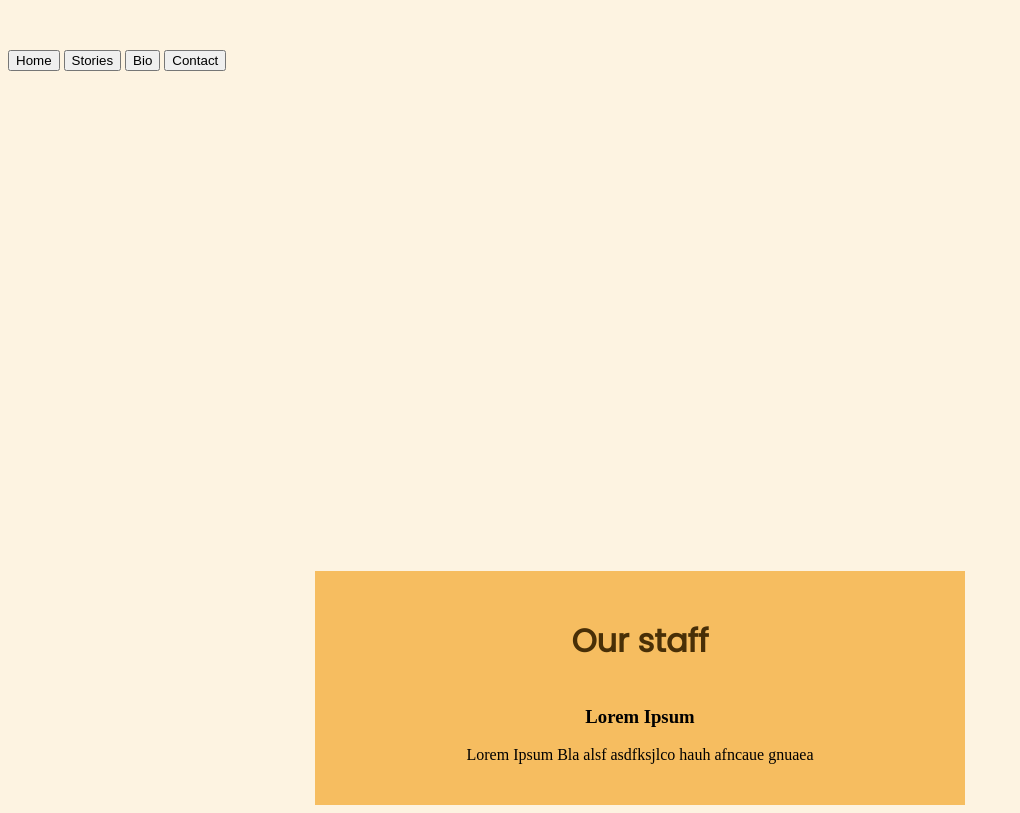
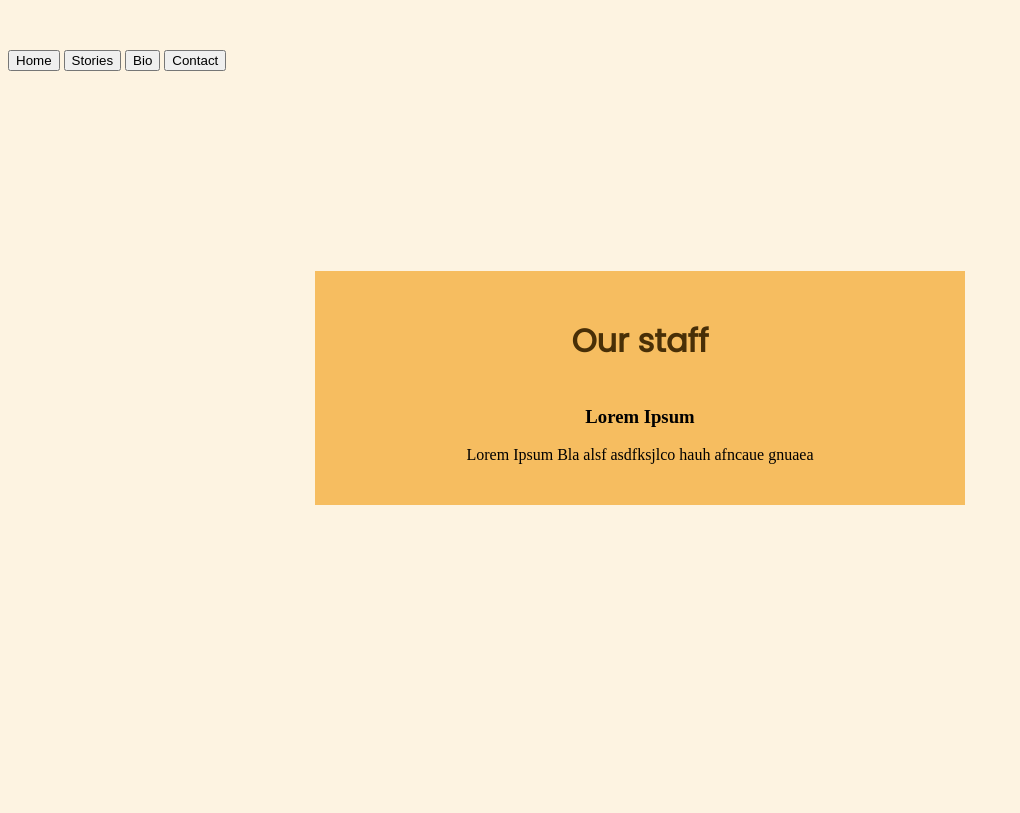
Before and after one commit to Vinay-Pillai/demo, a Python web app: template templates/bio.html in a window 1280 px wide. Shown: the whole page, without its empty margins (0-1020 px from the left). After the commit the page ends 505 px from the top, so only its background shows below. Run offline with Jinja, Linux system fonts and the light colour scheme; the template is opened without the code that fills it, so the values that code supplies are empty.

Commit message:
Update bio.html

```diff
--- a/templates/bio.html
+++ b/templates/bio.html
@@ -8,7 +8,7 @@
         }
         .box {
             margin:auto;
-            margin-top: 500px;
+            margin-top: 200px;
             background-color:#F6BD60;
             width:600px;
             padding:25px;
```
